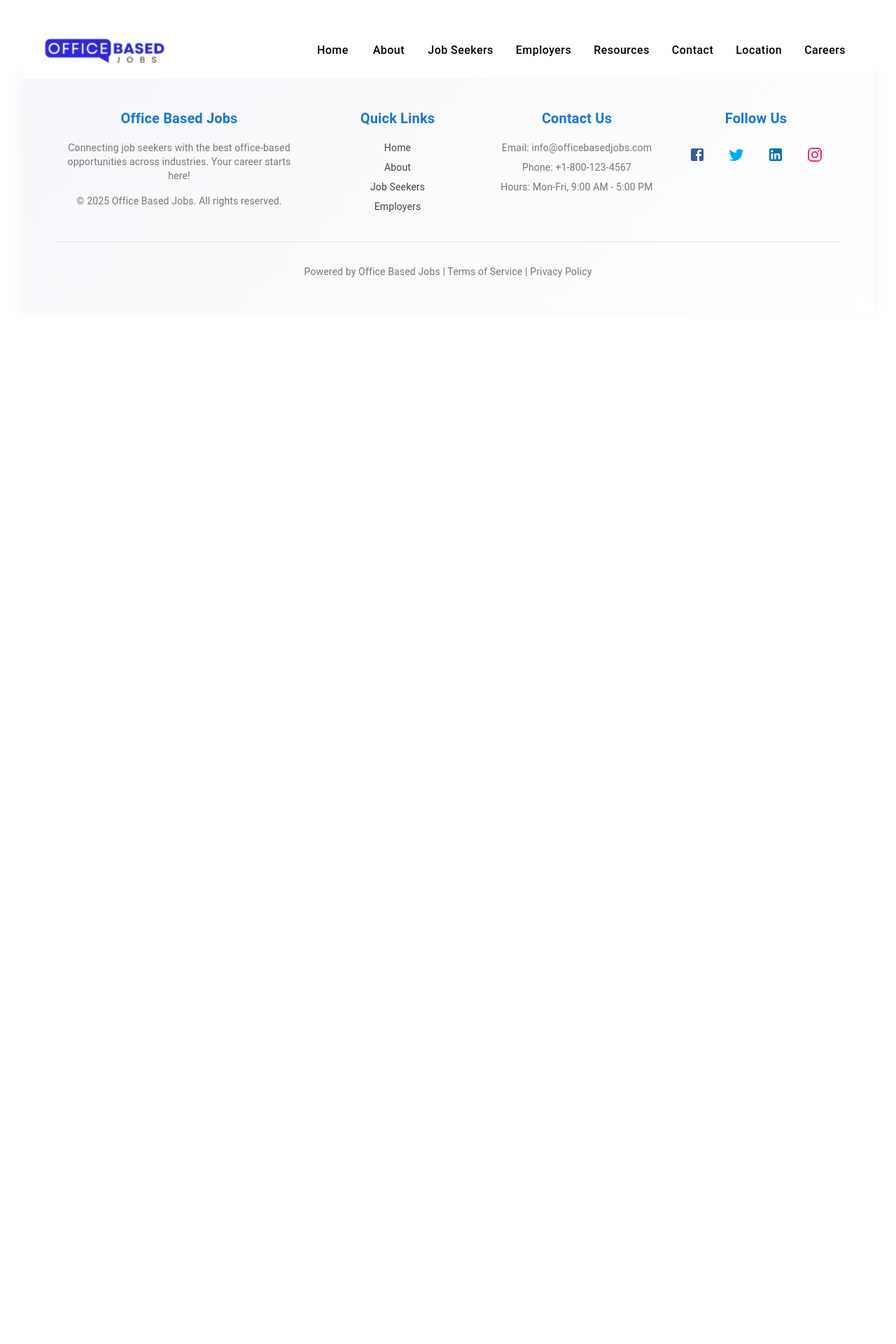
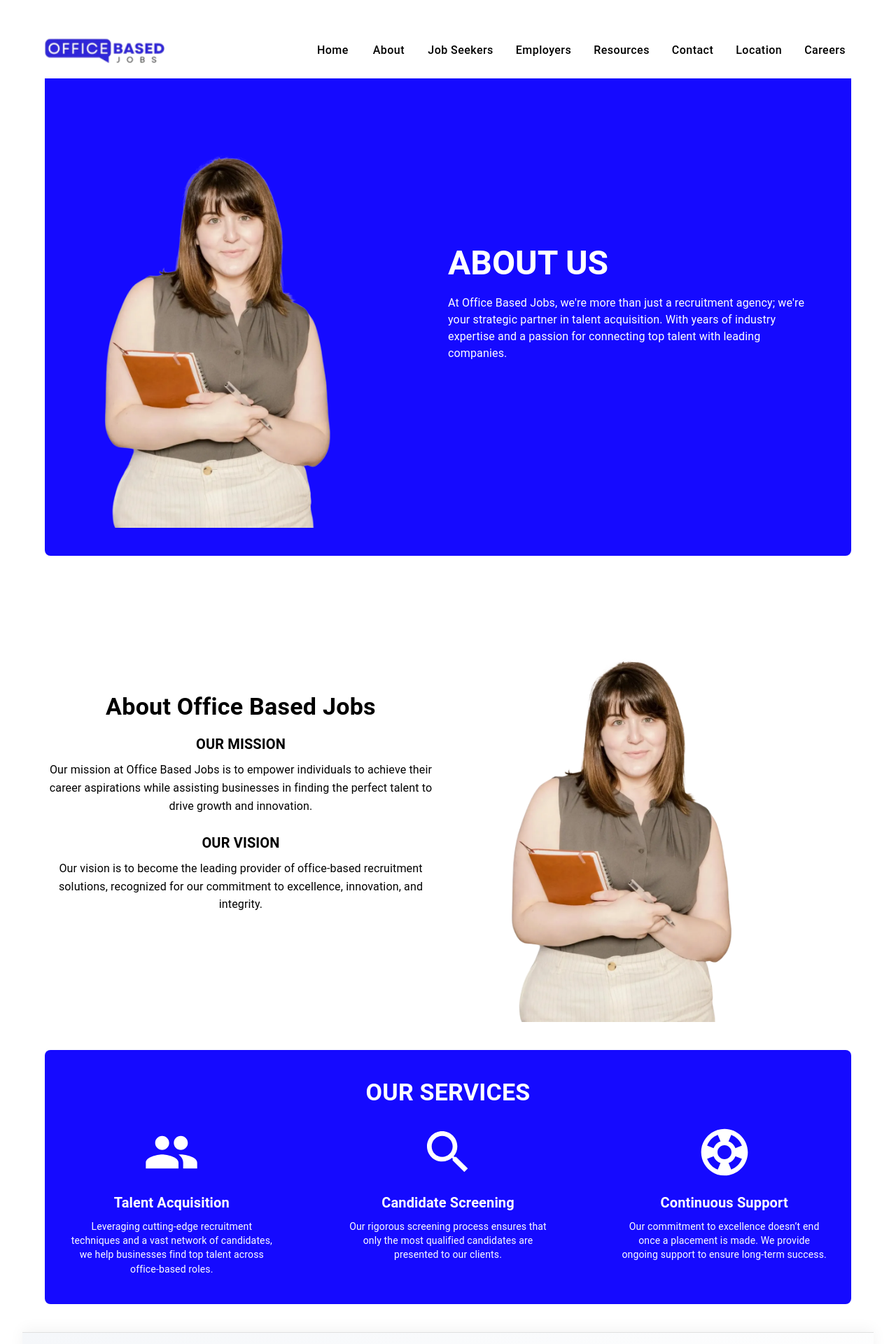
Before and after one commit to Shubham-juris/officebasedjobs, a React (Vite) app: page /about-us in a window 1280 px wide. Shown: the top 1920 px of the page at 70% size. Before the commit the page ends 800 px from the top, so only its background shows below. Built offline with nearby package versions, Linux system fonts and the light colour scheme.

Commit message:
modified 12

```diff
--- a/index.html
+++ b/index.html
@@ -4,7 +4,7 @@
     <meta charset="UTF-8" />
     <link rel="icon" type="image/svg+xml" href="/logo.png" />
     <meta name="viewport" content="width=device-width, initial-scale=1.0" />
-    <title>Officebasedjobsnpm install @mui/material @emotion/react @emotion/styled</title>
+    <title>Officebasedjobs</title>
   </head>
   <body>
     <div id="root"></div>
--- a/package.json
+++ b/package.json
@@ -12,8 +12,8 @@
   "dependencies": {
     "@emotion/react": "^11.14.0",
     "@emotion/styled": "^11.14.0",
-    "@mui/icons-material": "^6.4.7",
-    "@mui/material": "^6.4.7",
+    "@mui/icons-material": "^6.4.8",
+    "@mui/material": "^6.4.8",
     "@mui/styled-engine-sc": "^6.4.6",
     "lucide-react": "^0.483.0",
     "react": "^19.0.0",
--- a/src/pages/About.jsx
+++ b/src/pages/About.jsx
@@ -1,16 +1,154 @@
-import React from 'react'
+import { Box, Typography, Container } from "@mui/material";
+import { Group as GroupIcon, Search as SearchIcon, Support as SupportIcon } from "@mui/icons-material";
+import TopImg from "../assets/Image/office.png";
+import Img from "../assets/Image/office.png";
 
-const About = () => {
+const AboutUs = () => {
   return (
-    <>
-    <div>About-us</div>
-    <div>About-us</div>
-    <div>About-us</div>
+    <Box sx={{ py: 5 }}>
+      <Container>
+        {/* Hero Section */}
+        <Box
+          sx={{
+            display: "flex",
+            flexDirection: { xs: "column", md: "row" },
+            alignItems: "center",
+            backgroundColor: "#150AFF",
+            color: "white",
+            p: 5,
+            borderRadius: "8px",
+          }}
+        >
+          <Box sx={{ flex: 1 }}>
+            <img
+              src={TopImg}
+              alt="Office"
+              style={{ width: "100%", borderRadius: "8px" }}
+            />
+          </Box>
+          <Box sx={{ flex: 1, textAlign: "left", px: 3 }}>
+            <Typography variant="h3" fontWeight="bold" gutterBottom>
+              ABOUT US
+            </Typography>
+            <Typography variant="body1">
+              At Office Based Jobs, we're more than just a recruitment agency;
+              we're your strategic partner in talent acquisition. With years of
+              industry expertise and a passion for connecting top talent with
+              leading companies.
+            </Typography>
+          </Box>
+        </Box>
 
-    </>
+        {/* About Section */}
+        <Box
+          sx={{
+            display: "flex",
+            flexDirection: { xs: "column", md: "row" },
+            alignItems: "center",
+            gap: 4,
+            mt: 5,
+          }}
+        >
+          {/* Left Text Section */}
+          <Box sx={{ flex: 1 }}>
+            <Typography variant="h4" fontWeight="bold" gutterBottom>
+              About Office Based Jobs
+            </Typography>
+            <Typography variant="h6" fontWeight="bold" sx={{ mt: 2 }}>
+              OUR MISSION
+            </Typography>
+            <Typography variant="body1" sx={{ mt: 1, lineHeight: 1.6 }}>
+              Our mission at Office Based Jobs is to empower individuals to
+              achieve their career aspirations while assisting businesses in
+              finding the perfect talent to drive growth and innovation.
+            </Typography>
 
+            <Typography variant="h6" fontWeight="bold" sx={{ mt: 3 }}>
+              OUR VISION
+            </Typography>
+            <Typography variant="body1" sx={{ mt: 1, lineHeight: 1.6 }}>
+              Our vision is to become the leading provider of office-based
+              recruitment solutions, recognized for our commitment to
+              excellence, innovation, and integrity.
+            </Typography>
+          </Box>
 
-  )
-}
+          {/* Right Image Section */}
+          <Box sx={{ flex: 1, display: "flex", justifyContent: "center" }}>
+            <img
+              src={Img}
+              alt="Office Team Working"
+              style={{ width: "100%", maxWidth: "500px", borderRadius: "8px" }}
+              loading="lazy"
+            />
+          </Box>
+        </Box>
 
-export default About
+        {/* Our Services Section */}
+        <Box
+          sx={{
+            backgroundColor: "#150AFF",
+            color: "white",
+            py: 5,
+            mt: 5,
+            borderRadius: "8px",
+          }}
+        >
+          <Typography variant="h4" fontWeight="bold" align="center" gutterBottom>
+            OUR SERVICES
+          </Typography>
+
+          <Box
+            sx={{
+              display: "flex",
+              flexDirection: { xs: "column", md: "row" },
+              justifyContent: "space-around",
+              textAlign: "center",
+              gap: 4,
+              mt: 3,
+            }}
+          >
+            {/* Service 1 */}
+            <Box sx={{ maxWidth: 300 }}>
+              <GroupIcon sx={{ fontSize: 80 }} />
+              <Typography variant="h6" fontWeight="bold" sx={{ mt: 2 }}>
+                Talent Acquisition
+              </Typography>
+              <Typography variant="body2" sx={{ mt: 1 }}>
+                Leveraging cutting-edge recruitment techniques and a vast
+                network of candidates, we help businesses find top talent
+                across office-based roles.
+              </Typography>
+            </Box>
+
+            {/* Service 2 */}
+            <Box sx={{ maxWidth: 300 }}>
+              <SearchIcon sx={{ fontSize: 80 }} />
+              <Typography variant="h6" fontWeight="bold" sx={{ mt: 2 }}>
+                Candidate Screening
+              </Typography>
+              <Typography variant="body2" sx={{ mt: 1 }}>
+                Our rigorous screening process ensures that only the most
+                qualified candidates are presented to our clients.
+              </Typography>
+            </Box>
+
+            {/* Service 3 */}
+            <Box sx={{ maxWidth: 300 }}>
+              <SupportIcon sx={{ fontSize: 80 }} />
+              <Typography variant="h6" fontWeight="bold" sx={{ mt: 2 }}>
+                Continuous Support
+              </Typography>
+              <Typography variant="body2" sx={{ mt: 1 }}>
+                Our commitment to excellence doesn’t end once a placement is
+                made. We provide ongoing support to ensure long-term success.
+              </Typography>
+            </Box>
+          </Box>
+        </Box>
+      </Container>
+    </Box>
+  );
+};
+
+export default AboutUs;
```
Also changed, not shown: 1 other file (tests, documents, lock files or other folders).
